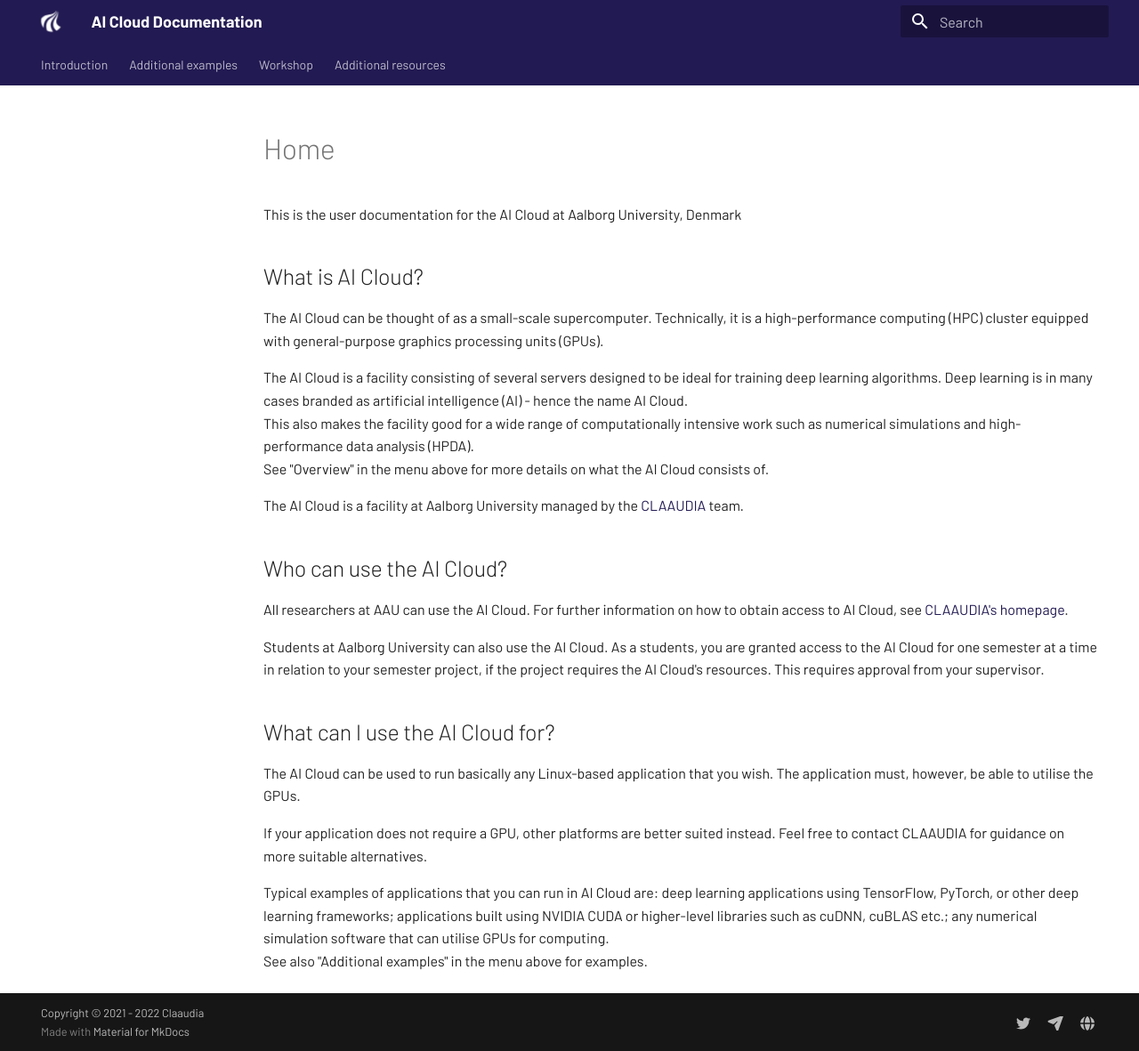
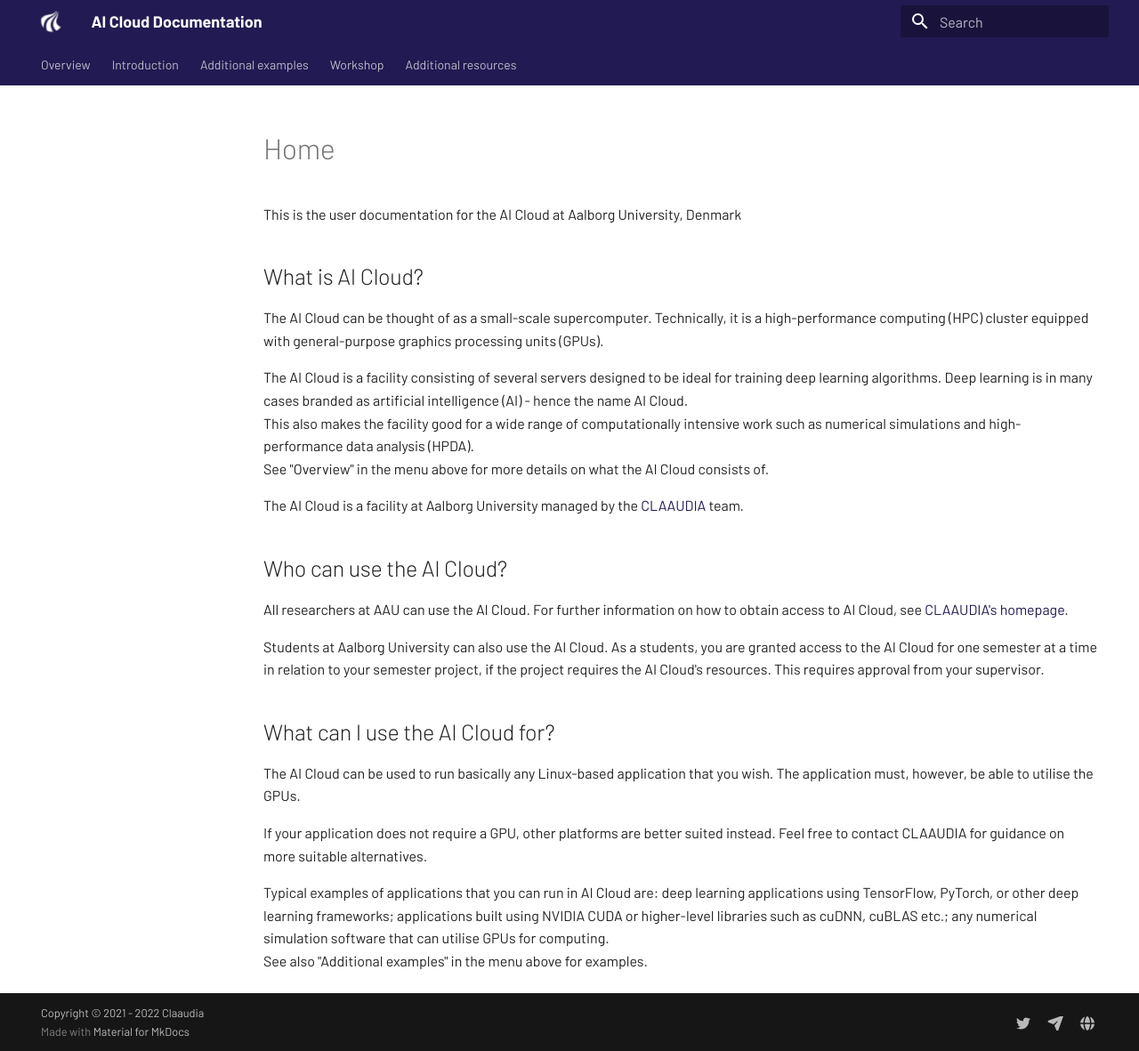
Before and after one commit to aau-claaudia/aicloud-docs, an MkDocs documentation site: the page built from docs/index.md, in a window 1280 px wide and 1181 px high. Shown: the whole window at 89% size. Built offline with MkDocs 1.6.1 and Material for MkDocs 9.7.7, drawn with Linux system fonts in a browser that asks for light colours.

Commit message:
WIP: writing overview of the AI Cloud
New figure illustrating newest generation AI Cloud.
Remember to move the source of the illustration
docs/assets/img/ai-cloud-overview.odg somewhere outside the webpage
folder hierarchy when we have finalised it.
The overview page is now included in the website hierarchy, according to

```diff
--- a/mkdocs.yml
+++ b/mkdocs.yml
@@ -1,5 +1,7 @@
 site_name: AI Cloud Documentation
 nav:
+  - Overview: overview.md
+
   - Introduction: introduction.md
 
   - "Additional examples":
```
Also changed, not shown: docs/overview.md (+2 -0 lines).
